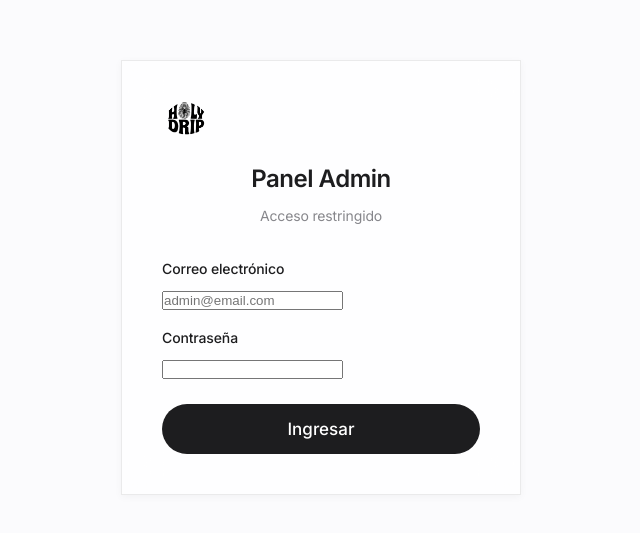
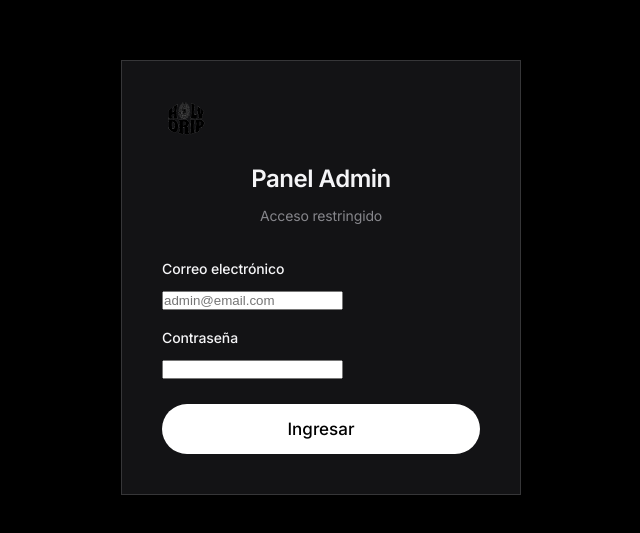
Before and after one commit to synaptix79/holydrip_ecommerce, a React (Vite) app: page /admin/login in a window 1280 px wide. Shown: the part 123-656 px from the top of the page, without its empty margins (319-959 px from the left). Built offline with nearby package versions, Linux system fonts and the light colour scheme; no server answers; the database is empty.

Commit message:
fix: Revert Admin Panel visuals to original flat dark theme

```diff
--- a/src/components/admin/AdminLayout.jsx
+++ b/src/components/admin/AdminLayout.jsx
@@ -53,9 +53,6 @@ export const AdminLayout = () => {
           </nav>
 
           <div className="navbar-actions border-left-mobile">
-             <button className="navbar-icon-btn" onClick={toggleTheme} aria-label="Cambiar tema">
-              {isDark ? <Sun size={20} /> : <Moon size={20} />}
-            </button>
             <div className="admin-avatar desktop-only" style={{ marginLeft: '1rem', width: '32px', height: '32px', borderRadius: '50%', overflow: 'hidden' }}>
               <img src="https://ui-avatars.com/api/?name=Admin+User&background=random" alt="Admin" style={{ width: '100%', height: '100%', objectFit: 'cover' }} />
             </div>
--- a/src/context/ThemeContext.jsx
+++ b/src/context/ThemeContext.jsx
@@ -5,31 +5,19 @@ const ThemeContext = createContext();
 export const useTheme = () => useContext(ThemeContext);
 
 export const ThemeProvider = ({ children }) => {
-  const [isDark, setIsDark] = useState(false);
+  const [isDark, setIsDark] = useState(true);
 
   useEffect(() => {
-    // Check local storage or system preference
-    const savedTheme = localStorage.getItem('theme');
-    const systemPrefersDark = window.matchMedia('(prefers-color-scheme: dark)').matches;
-
-    if (savedTheme === 'dark' || (!savedTheme && systemPrefersDark)) {
-      setIsDark(true);
-      document.documentElement.classList.add('dark');
-    }
+    // Force dark theme as requested by user
+    document.documentElement.classList.add('dark');
+    localStorage.setItem('theme', 'dark');
   }, []);
 
+  // Provide a dummy toggleTheme that just ensures dark mode
   const toggleTheme = () => {
-    setIsDark(prev => {
-      const newTheme = !prev;
-      if (newTheme) {
-        document.documentElement.classList.add('dark');
-        localStorage.setItem('theme', 'dark');
-      } else {
-        document.documentElement.classList.remove('dark');
-        localStorage.setItem('theme', 'light');
-      }
-      return newTheme;
-    });
+    setIsDark(true);
+    document.documentElement.classList.add('dark');
+    localStorage.setItem('theme', 'dark');
   };
 
   return (
--- a/src/pages/admin/Admin.css
+++ b/src/pages/admin/Admin.css
@@ -16,6 +16,18 @@
   .metrics-grid { grid-template-columns: repeat(4, 1fr); }
 }
 
+
+/* Simple Flat Admin Design */
+.glass-panel {
+  background-color: var(--bg-secondary);
+  border: 1px solid var(--border-color);
+}
+
+.dark .glass-panel {
+  background-color: var(--bg-secondary);
+  border: 1px solid var(--border-color);
+}
+
 .metric-card {
   padding: 1.5rem;
   border-radius: var(--radius-md);
@@ -24,49 +36,16 @@
   gap: 1rem;
   position: relative;
   overflow: hidden;
-  transition: transform var(--transition-normal), box-shadow var(--transition-normal);
+  transition: transform var(--transition-normal), border-color var(--transition-normal);
 }
 
 .metric-card.has-link:hover {
   transform: translateY(-4px);
-  box-shadow: 0 12px 24px -10px rgba(0, 0, 0, 0.1);
   border-color: var(--text-primary);
 }
 
 .dark .metric-card.has-link:hover {
-  box-shadow: 0 12px 24px -10px rgba(0, 0, 0, 0.4);
-  background-color: rgba(255, 255, 255, 0.04);
-}
-
-/* Shine Effect */
-.metric-card.has-link::after {
-  content: "";
-  position: absolute;
-  top: 0;
-  left: -100%;
-  width: 50%;
-  height: 100%;
-  background: linear-gradient(
-    to right,
-    transparent,
-    rgba(255, 255, 255, 0.05),
-    transparent
-  );
-  transform: skewX(-25deg);
-  transition: 0.7s;
-}
-
-.dark .metric-card.has-link::after {
-  background: linear-gradient(
-    to right,
-    transparent,
-    rgba(255, 255, 255, 0.03),
-    transparent
-  );
-}
-
-.metric-card.has-link:hover::after {
-  left: 150%;
+  background-color: rgba(255, 255, 255, 0.02);
 }
 
 .metric-header {
--- a/src/pages/admin/SettingsAdmin.jsx
+++ b/src/pages/admin/SettingsAdmin.jsx
@@ -230,35 +230,7 @@ export const SettingsAdmin = () => {
         {/* Apariencia y Notificaciones */}
         <div className="grid grid-cols-1 md-grid-cols-2 gap-8">
 
-          {/* Apariencia */}
-          <div className="dashboard-panel glass-panel">
-            <div className="panel-header" style={{ padding: '1.25rem 1.5rem' }}>
-              <h3 className="text-lg fw-medium flex items-center gap-2"><Palette size={18} /> Apariencia</h3>
-            </div>
-            <div className="panel-body" style={{ padding: '1.5rem' }}>
-              <div className="flex items-center justify-between">
-                <div>
-                  <p className="fw-medium">Tema Oscuro</p>
-                  <p className="text-sm text-muted mt-1">Forzar modo oscuro en admin.</p>
-                </div>
-                <button
-                  onClick={toggleTheme}
-                  style={{
-                    width: '44px', height: '26px', borderRadius: '13px',
-                    backgroundColor: isDark ? 'var(--text-primary)' : 'var(--border-color)',
-                    position: 'relative', cursor: 'pointer', border: 'none',
-                    transition: 'all 0.3s ease'
-                  }}
-                >
-                  <div style={{
-                    width: '20px', height: '20px', borderRadius: '50%', backgroundColor: 'var(--bg-primary)',
-                    position: 'absolute', top: '3px', left: isDark ? '21px' : '3px', transition: 'left 0.3s cubic-bezier(0.4, 0.0, 0.2, 1)',
-                    boxShadow: '0 2px 4px rgba(0,0,0,0.2)'
-                  }} />
-                </button>
-              </div>
-            </div>
-          </div>
+          {/* Apariencia ya no está disponible (modo oscuro fijo) */}
 
           {/* Alertas */}
           <div className="dashboard-panel glass-panel">
```
